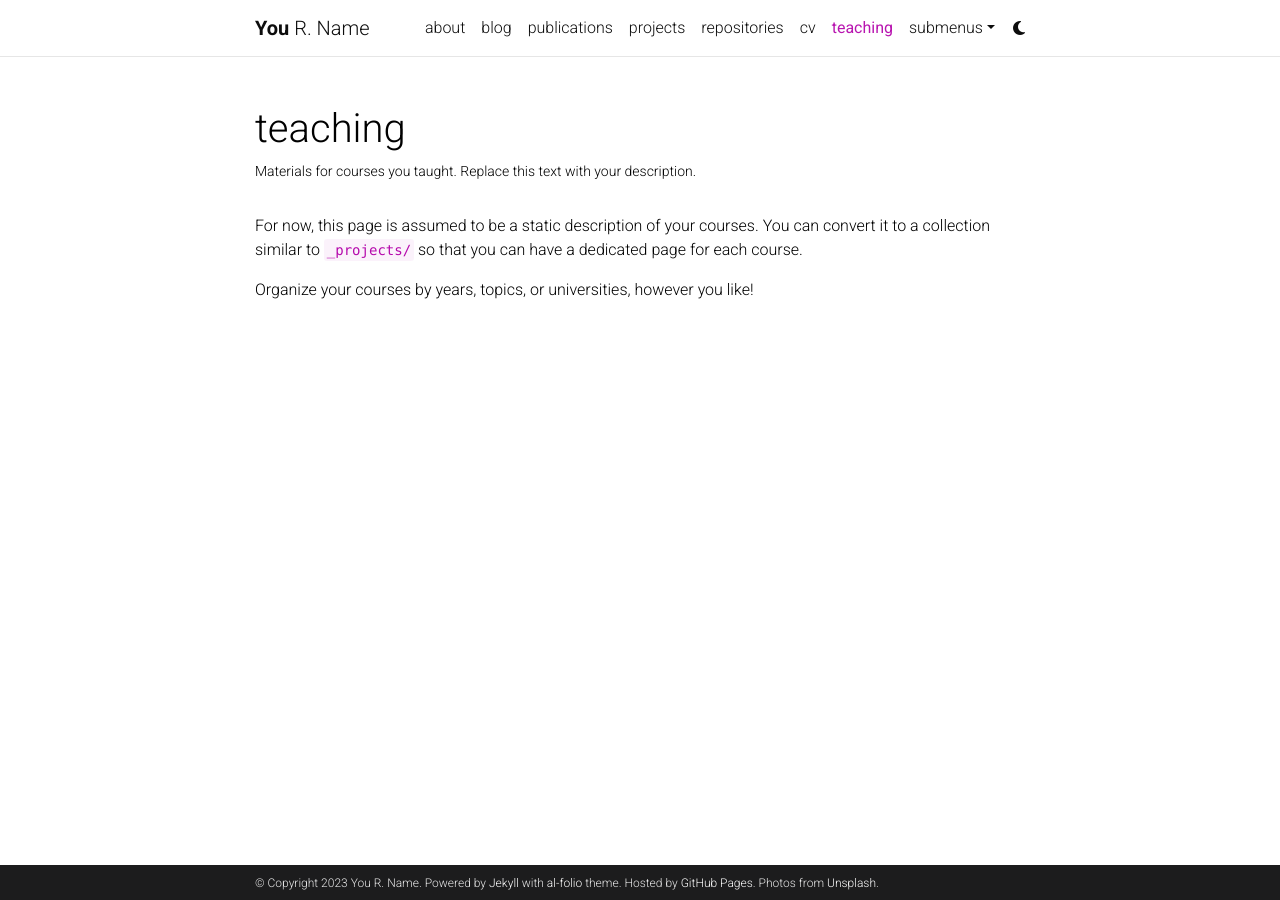
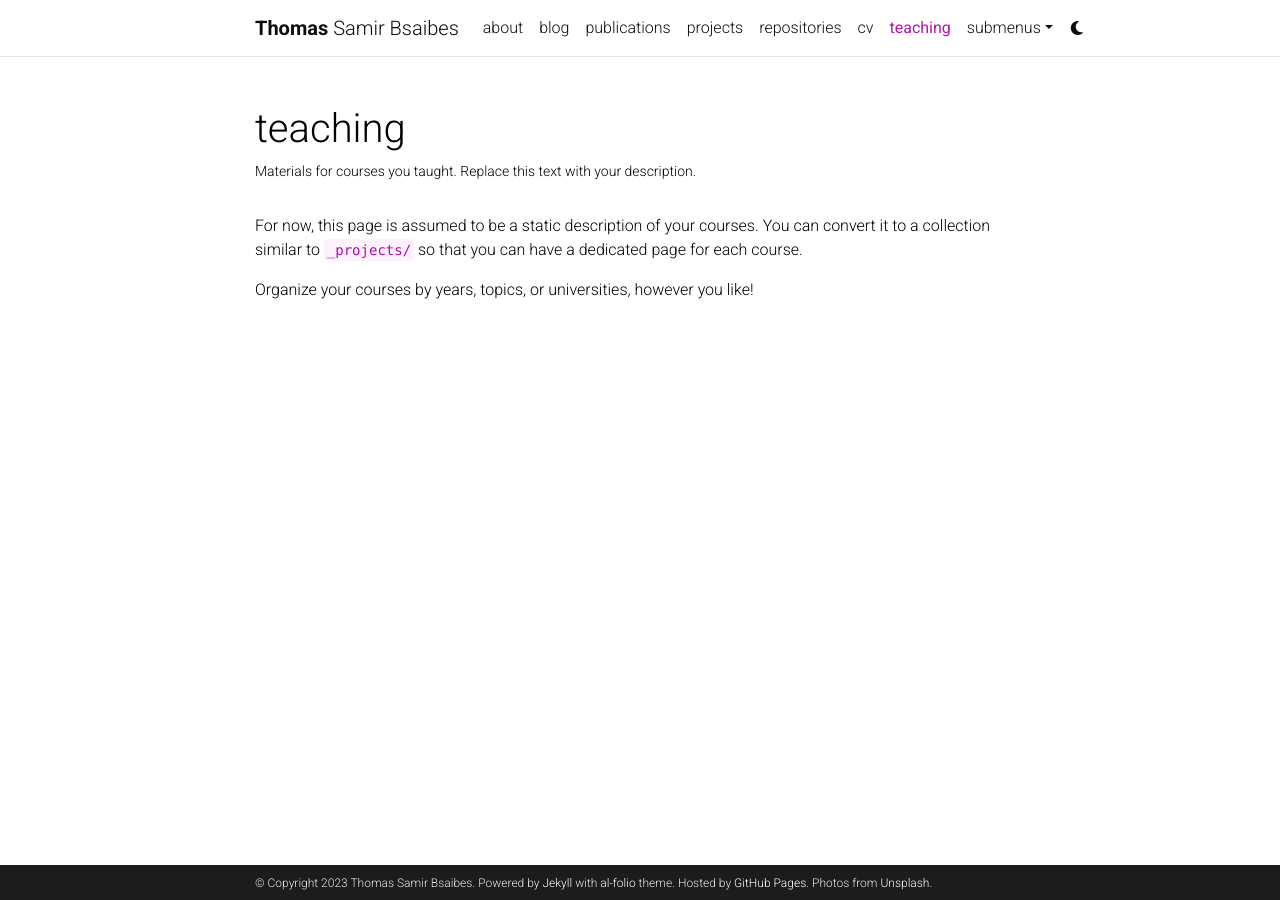
Before and after one commit to BsaibesT/bsaibest.github.io, a Jekyll site: the page built from _pages/teaching.md, in a window 1280 px wide. Built offline with Jekyll 4.4.1, drawn with Linux system fonts in a browser that asks for light colours; comment, search, counter and statistics services are not loaded; a style sheet for code colours, icons or effects is not loaded.

Commit message:
Update _config.yml

```diff
--- a/_config.yml
+++ b/_config.yml
@@ -3,9 +3,9 @@
 # -----------------------------------------------------------------------------
 
 title: blank # the website title (if blank, full name will be used instead)
-first_name: You
-middle_name: R.
-last_name: Name
+first_name: Thomas
+middle_name: Samir
+last_name: Bsaibes
 email: you@example.com
 description: > # the ">" symbol means to ignore newlines until "footer_text:"
   A simple, whitespace theme for academics. Based on [*folio](https://github.com/bogoli/-folio) design.
@@ -18,8 +18,8 @@
 lang: en # the language of your site (for example: en, fr, cn, ru, etc.)
 icon: ⚛️  # the emoji used as the favicon (alternatively, provide image name in /assets/img/)
 
-url: https://alshedivat.github.io # the base hostname & protocol for your site
-baseurl: /al-folio # the subpath of your site, e.g. /blog/
+url: https://ThomasBsaibes.github.io # the base hostname & protocol for your site
+baseurl: /ThomasBsaibes # the subpath of your site, e.g. /blog/
 last_updated: false # set to true if you want to display last updated in the footer
 impressum_path:  # set to path to include impressum link in the footer, use the same path as permalink in a page, helps to conform with EU GDPR
 
```
